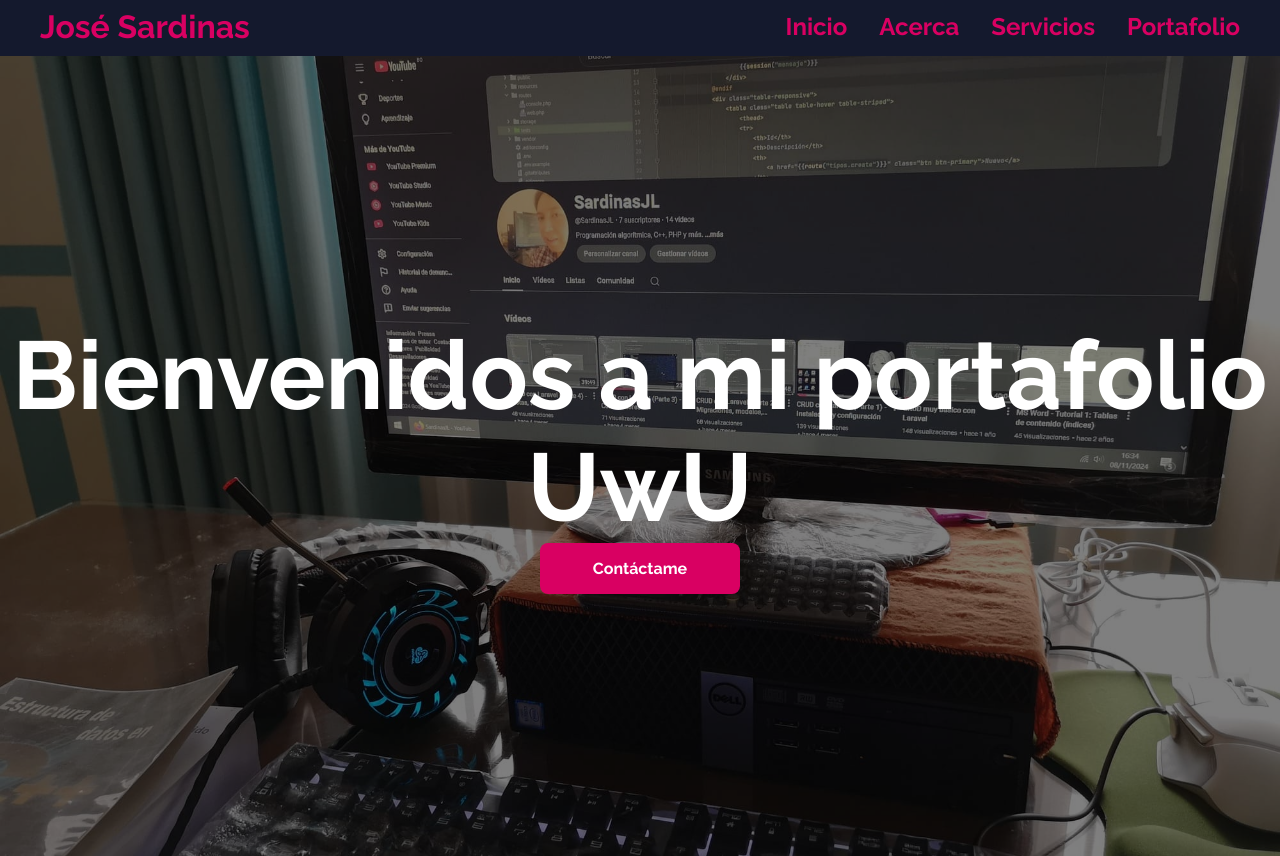
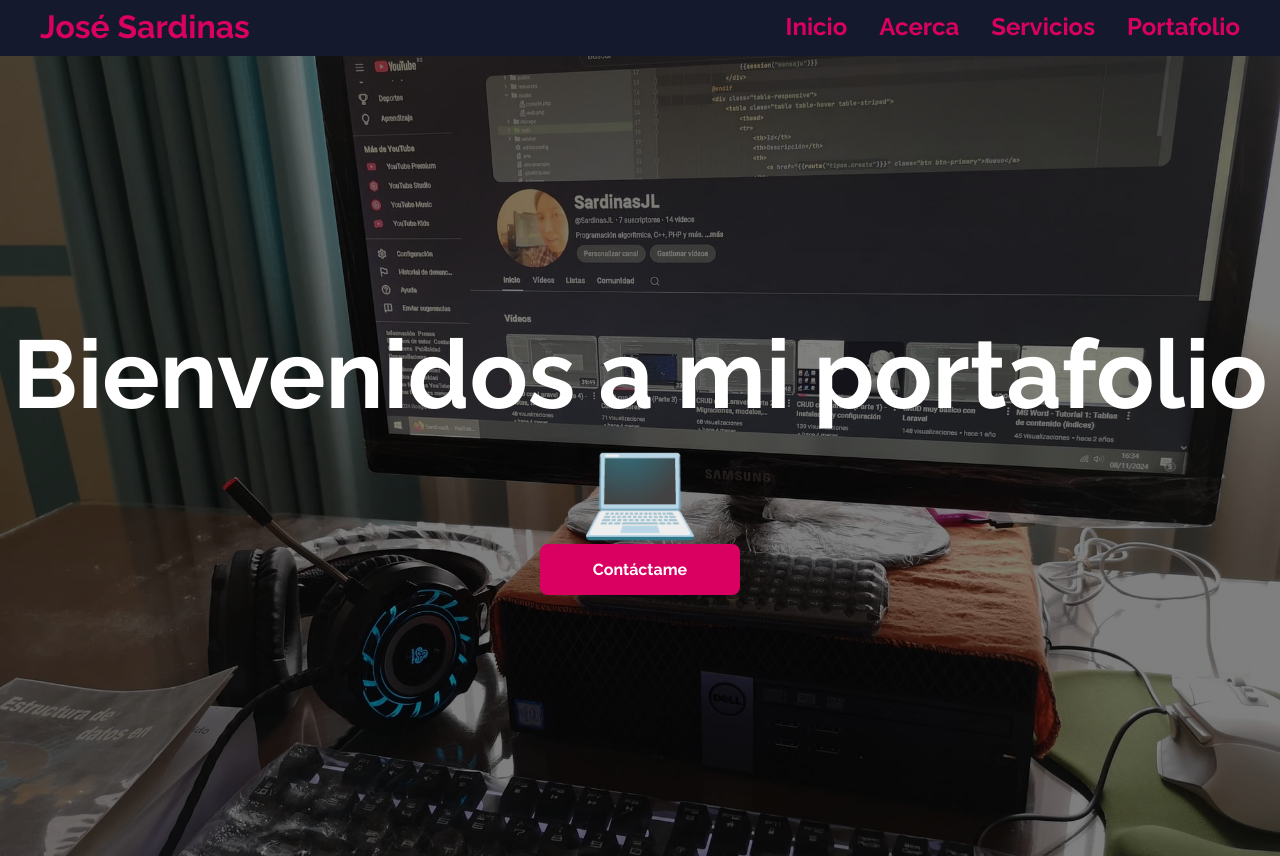
Before and after one commit to SardinasJL/portafolio-cv, a plain HTML site: page index.html in a window 1280 px wide. Shown: the top 856 px of the page. Drawn offline with Linux system fonts and the light colour scheme.

```diff
--- a/index.html
+++ b/index.html
@@ -66,7 +66,7 @@
         <aside class="hero-image-opacity" style="--hero-opacity-color: var(--black-alpha-color)">
             <div class="hero-image-content">
                 <h2 class="hero-image-title" style="--hero-text-color: var(--white-color)">
-                    Bienvenidos a mi portafolio<br>UwU
+                    Bienvenidos a mi portafolio<br>💻
                 </h2>
                 <!---<a href="#contacto" class="btn">Contáctame</a>--->
                 <a class="btn"
--- a/style.css
+++ b/style.css
@@ -378,6 +378,7 @@
     width: 100%;
     margin: 0 auto;
     display: block;
+    padding: 3px;
 }
 
 .portfolio-card img {
```
